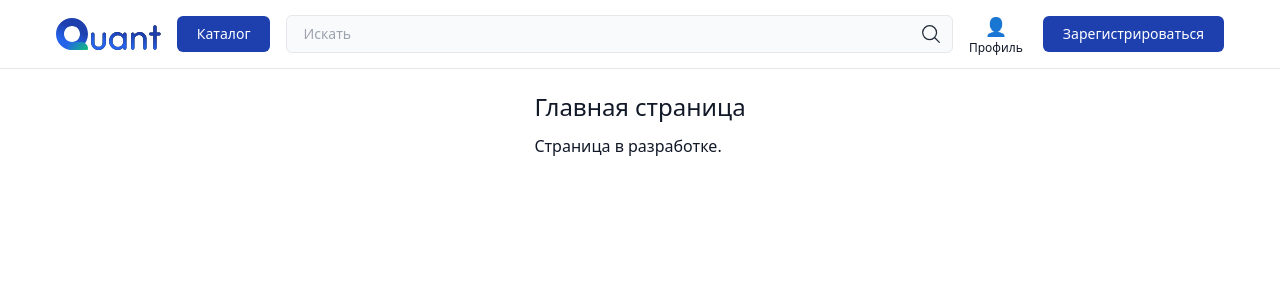
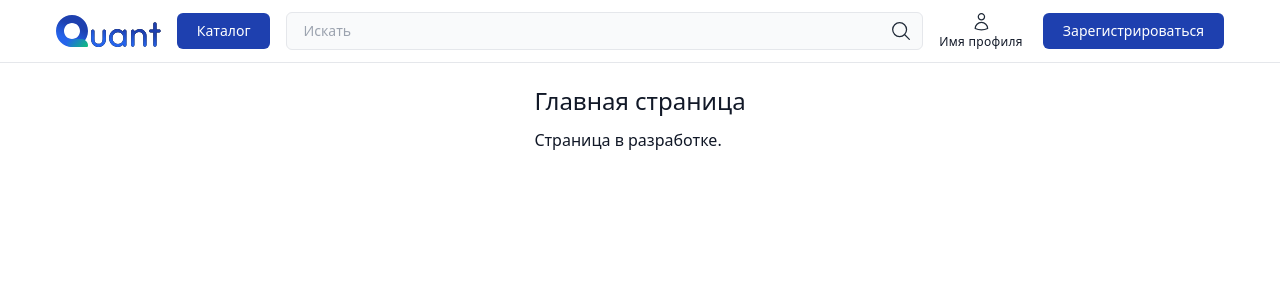
Before and after one commit to LisichkinaJuli/higher-web-practice-ecommerce, a React (Vite) app: page / in a window 1280 px wide. Shown: the top 300 px of the page. Built offline with nearby package versions, Linux system fonts and the light colour scheme.

Commit message:
Профиль в шапке

```diff
--- a/src/components/Header/Header.tsx
+++ b/src/components/Header/Header.tsx
@@ -2,7 +2,7 @@ import { Link } from "react-router-dom";
 import { Button } from "../ui/Button";
 import { Input } from "../ui/Input";
 import { Logo } from "../ui/Logo";
-import { SearchIcon } from '../ui/Icons';
+import { SearchIcon, ProfileIcon } from "../ui/Icons";
 
 /**
  * Компонент верхней шапки сайта.
@@ -31,17 +31,22 @@ export function Header() {
           placeholder="Искать"
           className="header__search-input max-md:max-w-full"
           icon={<SearchIcon className="w-5 h-5" />} // Иконка примет правильный цвет из темы
-          onIconClick={() => console.log('Ищем усы...')}
+          onIconClick={() => console.log("Ищем усы...")}
         />
 
         {/* Элемент блока авторизации и профиля: скрыт на мобильных */}
         <div className="header__user-actions flex items-center gap-5 max-md:hidden">
           <Link
             to="/profile"
-            className="header__profile-link flex flex-col items-center text-xs text-neutral-secondary hover:text-accent-primary transition-colors"
+            className="header__profile-link group flex flex-col items-center text-neutral-secondary hover:text-accent-primary transition-colors gap-0.5"
           >
-            <span className="text-lg">👤</span>
-            <span>Профиль</span>
+            {/* Иконка профиля: плавно подсвечивается через системный токен accent-primary при наведении на группу */}
+            <ProfileIcon className="w-5 h-5 text-neutral-secondary group-hover:text-accent-primary transition-colors" />
+
+            {/* Текст подписи имени профиля по БЭМ */}
+            <span className="header__profile-name text-xs font-normal tracking-wide whitespace-nowrap">
+              Имя профиля
+            </span>
           </Link>
 
           {/* Кнопка регистрации */}
--- a/src/components/ui/Icons/index.tsx
+++ b/src/components/ui/Icons/index.tsx
@@ -1,5 +1,6 @@
 // Импортируем SVG-файлы как React-компоненты с помощью специального флага ?react
 import SearchIcon from './SearchIcon.svg?react';
+import ProfileIcon from './ProfileIcon.svg?react';
 
 // Экспортируем их наружу, чтобы весь проект мог использовать их через один короткий импорт
-export { SearchIcon };
+export { SearchIcon, ProfileIcon };
```
Also changed, not shown: src/components/ui/Icons/ProfileIcon.svg (added).
